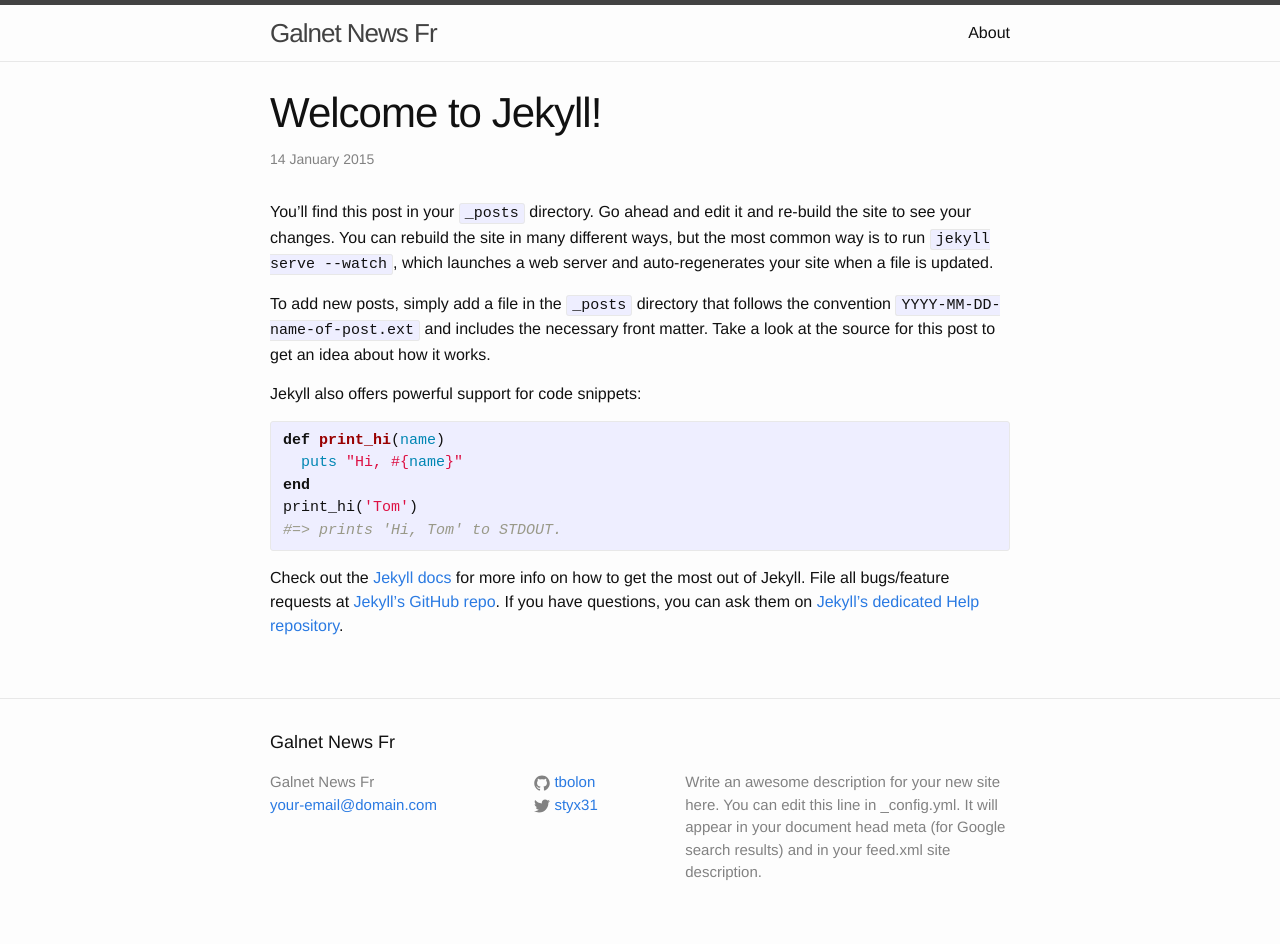
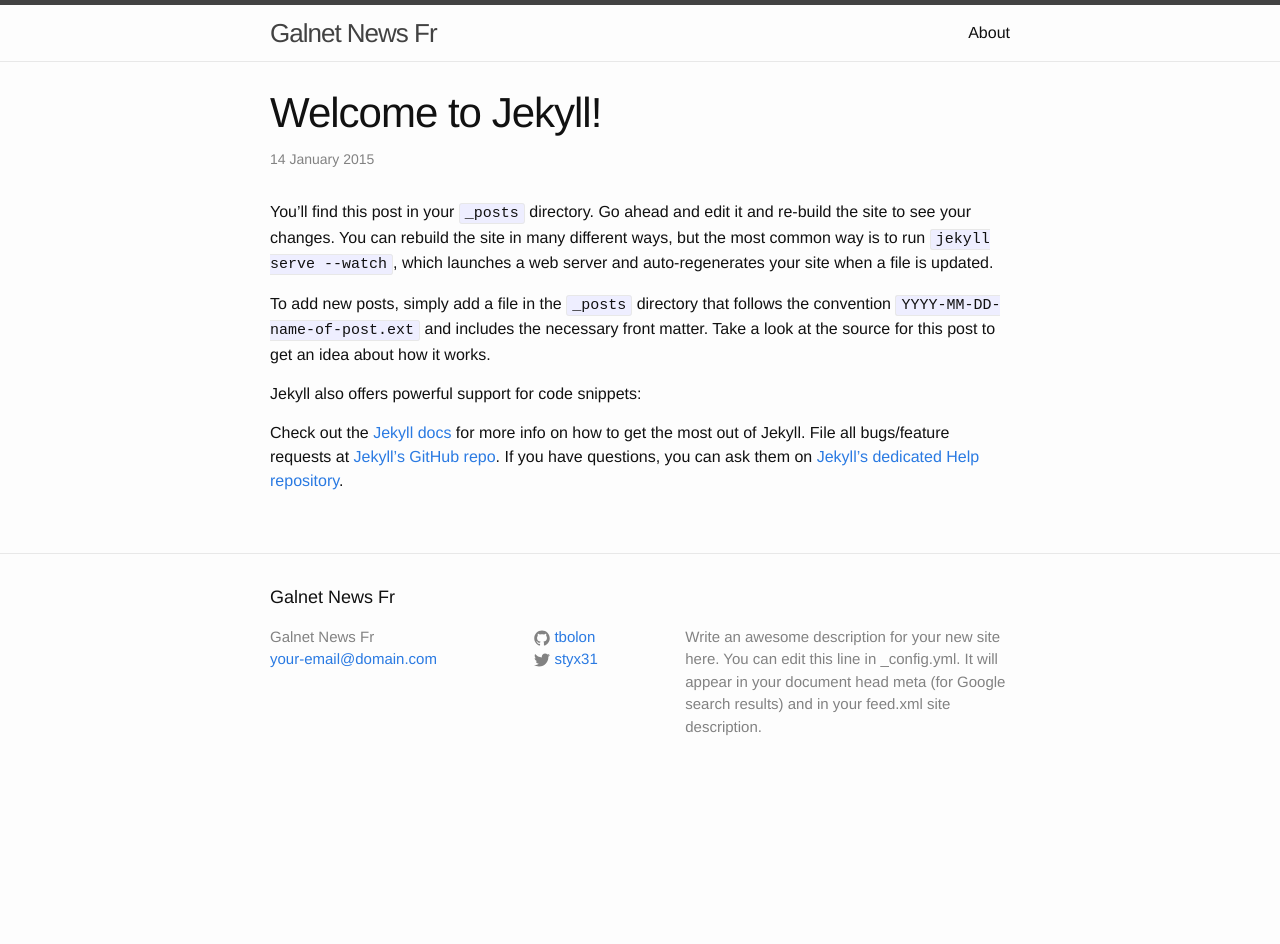
Before and after one commit to tbolon/galnetfr, a Jekyll site: the page built from _posts/2015-01-14-welcome-to-jekyll.markdown, in a window 1280 px wide. Built offline with Jekyll 4.4.1, drawn with Linux system fonts in a browser that asks for light colours; after the commit the page ends 900 px from its top, so only the background shows below that.

Commit message:
try to fix build

```diff
--- a/_config.yml
+++ b/_config.yml
@@ -9,7 +9,7 @@ baseurl: "" # the subpath of your site, e.g. /blog/
 url: "http://yourdomain.com" # the base hostname & protocol for your site
 twitter_username: styx31
 github_username:  tbolon
-highlighter: rouge
 
 # Build settings
 markdown: kramdown
+highlighter: pygments
--- a/_posts/2015-01-14-welcome-to-jekyll.markdown
+++ b/_posts/2015-01-14-welcome-to-jekyll.markdown
@@ -10,13 +10,6 @@ To add new posts, simply add a file in the `_posts` directory that follows the c
 
 Jekyll also offers powerful support for code snippets:
 
-{% highlight ruby %}
-def print_hi(name)
-  puts "Hi, #{name}"
-end
-print_hi('Tom')
-#=> prints 'Hi, Tom' to STDOUT.
-{% endhighlight %}
 
 Check out the [Jekyll docs][jekyll] for more info on how to get the most out of Jekyll. File all bugs/feature requests at [Jekyll’s GitHub repo][jekyll-gh]. If you have questions, you can ask them on [Jekyll’s dedicated Help repository][jekyll-help].
 
```
